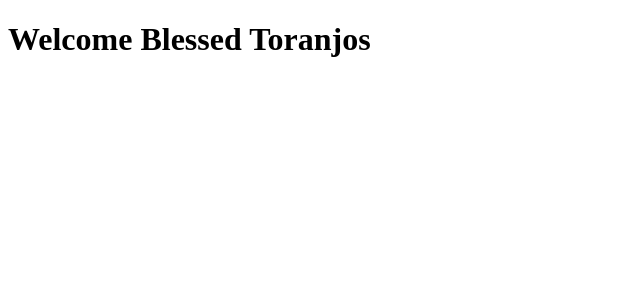
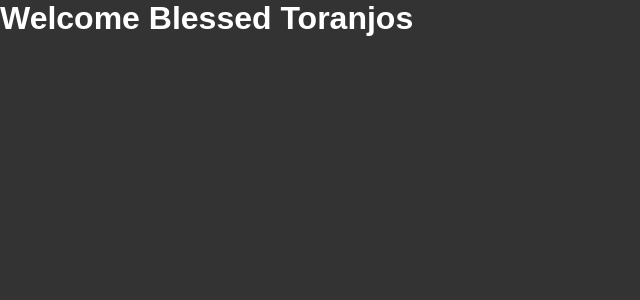
Before and after one commit to SanchesEdgar/01-github-explorer-01, a React app: page / in a window 1280 px wide. Shown: the top 300 px of the page, without its empty margins (0-640 px from the left). Built offline with nearby package versions, Linux system fonts and the light colour scheme; the HTML template or start-up script is replaced by a standard one.

Commit message:
A09 - Add/Set CSS Libraries/File [full]

```diff
--- a/package.json
+++ b/package.json
@@ -19,8 +19,10 @@
       "@babel/preset-react": "^7.16.7",
       "babel-loader": "^8.2.3",
       "cross-env": "^7.0.3",
+      "css-loader": "^6.5.1",
       "html-webpack-plugin": "^5.5.0",
       "react-loader": "^2.4.7",
+      "style-loader": "^3.3.1",
       "webpack": "^5.67.0",
       "webpack-cli": "^4.9.2",
       "webpack-dev-server": "^4.7.3"
--- a/src/App.jsx
+++ b/src/App.jsx
@@ -1,3 +1,5 @@
+import './styles/global.css'
+
 export default function App() {
    return <h1>Welcome Blessed Toranjos</h1>
 }
--- /dev/null
+++ b/src/styles/global.css
@@ -0,0 +1,11 @@
+* {
+   margin: 0;
+   padding: 0;
+   box-sizing: border-box;
+}
+
+body {
+   font-family: Arial, Helvetica, sans-serif;
+   background: #333;
+   color: #fff;
+}
--- a/webpack.config.js
+++ b/webpack.config.js
@@ -27,6 +27,11 @@
             exclude: /node_modules/,
             use: 'babel-loader',
          },
+         {
+            test: /\.css$/,
+            exclude: /node_modules/,
+            use: ['style-loader', 'css-loader'],
+         },
       ],
    },
 }
```
Also changed, not shown: 1 other file (tests, documents, lock files or other folders).
